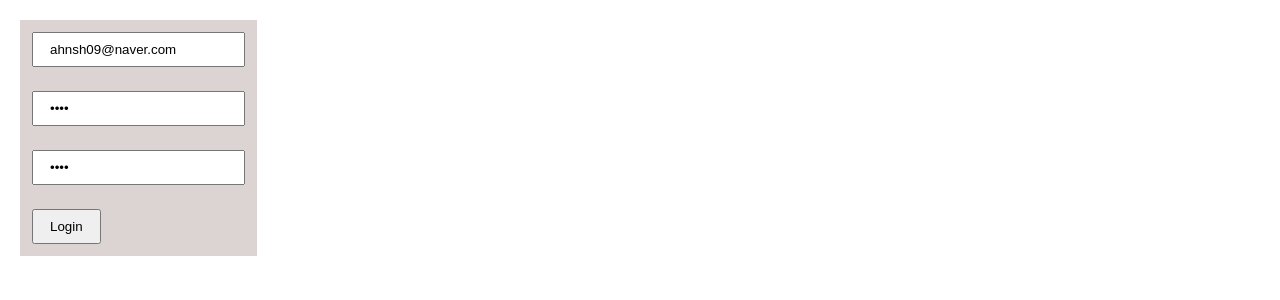
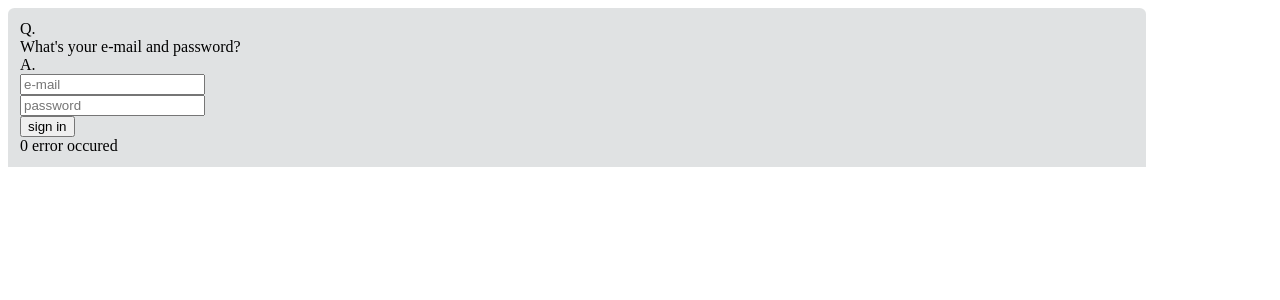
Before and after one commit to t0dd-kr/Intro, a Vue app in the folder frontend/: page /Yoon in a window 1280 px wide. Shown: the top 300 px of the page. Built offline with nearby package versions, Linux system fonts and the light colour scheme.

Commit message:
Edit Yoon change container for pratice

```diff
--- a/frontend/src/components/Yoon.vue
+++ b/frontend/src/components/Yoon.vue
@@ -1,86 +1,71 @@
 <template lang="html">
-  <div class="container-login">
+  <div class="container">
     <div class="yoon">
-      <div class="container-id">
-        <input class="email" type="email" v-model="email" placeholder="E-mail">
+      <div class="container-high">
+        <div class="container-question row">
+          <div class="high-left-question">
+            Q.
+          </div>
+          <div class="high-center-question">
+          What's your e-mail and password?
+        </div>
       </div>
-      <div class="container-pw">
-        <input type="password" v-model="password" placeholder="Password">
+      <div class="container-middle">
+        <div class="mid-left-answer">
+          A.
+        </div>
+        <div class="mid-center-item">
+          <div class="col">
+            <div class="answer">
+              <input type="email" name="email" placeholder="e-mail">
+            </div>
+            <div class="answer">
+              <input type="password" name="password" placeholder="password">
+            </div>
+            <div class="answer">
+              <button type="button"> sign in</button>
+            </div>
+          </div>
+        </div>
       </div>
-      <div class="container-pw-confirm">
-        <input type="password" v-model="password_confirm" placeholder="CONFIRM Password">
+      <div class="container-low">
+        <div class="error-notice low">
+          0 error occured
+        </div>
       </div>
-      <div class="container-button">
-        <button type="button" v-on:click="login">Login</button>
+      </div>
+      <div class="container-low">
+      </div>
       </div>
     </div>
-</div>
+  </div>
+
 </template>
 
 <script>
 export default {
-  name: 'Yoon',
-  data () {
+  name: 'yoon',
+  data() {
     return {
-      email_: 'ahnsh09@naver.com',
-      password: '1111',
-      password_: '1111',
-      password_confirm: '1111',
-      email: 'ahnsh09@naver.com'
-    }
-  },
-  // computed: {
-  //   error: function () {
-  //     if (this.password === this.password_confirm) {
-  //       return 'Password Correct'
-  //     } else {
-  //       return 'Password Wrong!!'
-  //     }
-  //   },
-  //   verifyEmail: function () {
-  //     var regExp = /^[0-9a-zA-Z]([-_.]?[0-9a-zA-Z])*@[0-9a-zA-Z]([-_.]?[0-9a-zA-Z])*\.[a-zA-Z]{2,3}$/i
-  //     if (this.email.match(regExp) !== null) {
-  //       return 'good'
-  //     } else {
-  //       return 'error'
-  //     }
-  //   }
-  // },
-  methods: {
-    login: function () {
-      if (this.email === this.email_ && this.password === this.password_ === this.password_confirm) {
-        alert('Login success')
-      } else {
-        alert('Login Fail')
-      }
+      email: 'ahnsh09@naver.com',
+      password: '1111'
     }
   }
 }
 </script>
 
 <style scoped>
-  .question-page {
-
+  .container {
+    z-index: 1;
+    display: black;
+    width: 90%;
+    color: #000;
   }
-  .container-login {
+  .container-high {
     margin: 0;
+    background-color: #e0e2e3;
     padding: .75rem;
     max-width: 100%;
-    display: flex;
-    flex-wrap: wrap;
-    box-sizing: border-box;
-
-  }
-  .container-id, .container-pw, .container-pw-confirm, .container-button {
-    margin: 0;
-    background-color: #dcd3d3;
-    padding: .75rem;
-    max-width: 100%;
-    box-sizing: border-box;
-    display: flex;
-    flex-wrap: wrap;
-  }
-  .container-id input, .container-pw input, .container-pw-confirm input, .container-button button, .errormessage{
-    padding: .5rem 1rem .5rem 1rem;
+    border-radius: .4rem .4rem 0 0;
   }
 </style>
```
